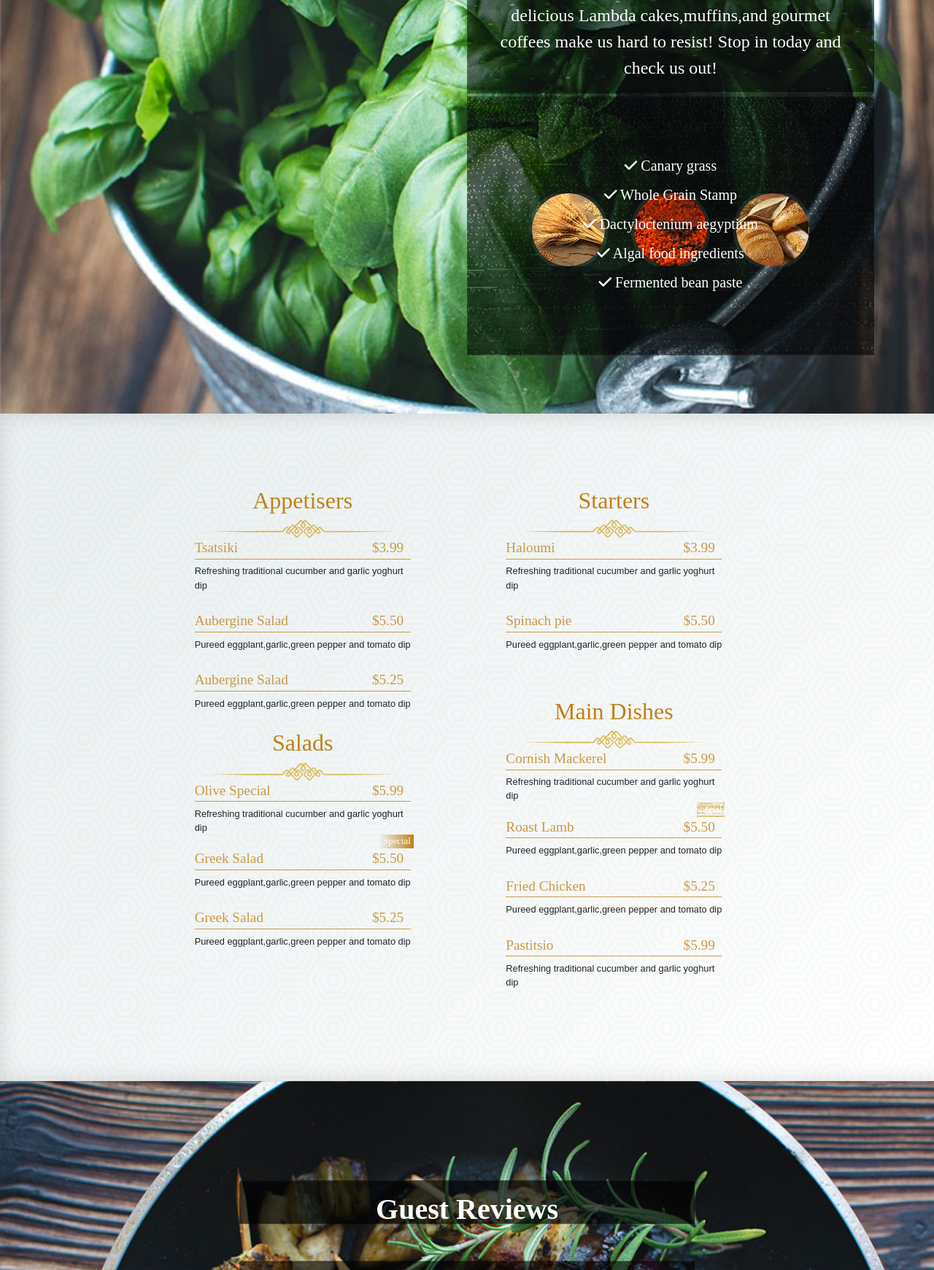
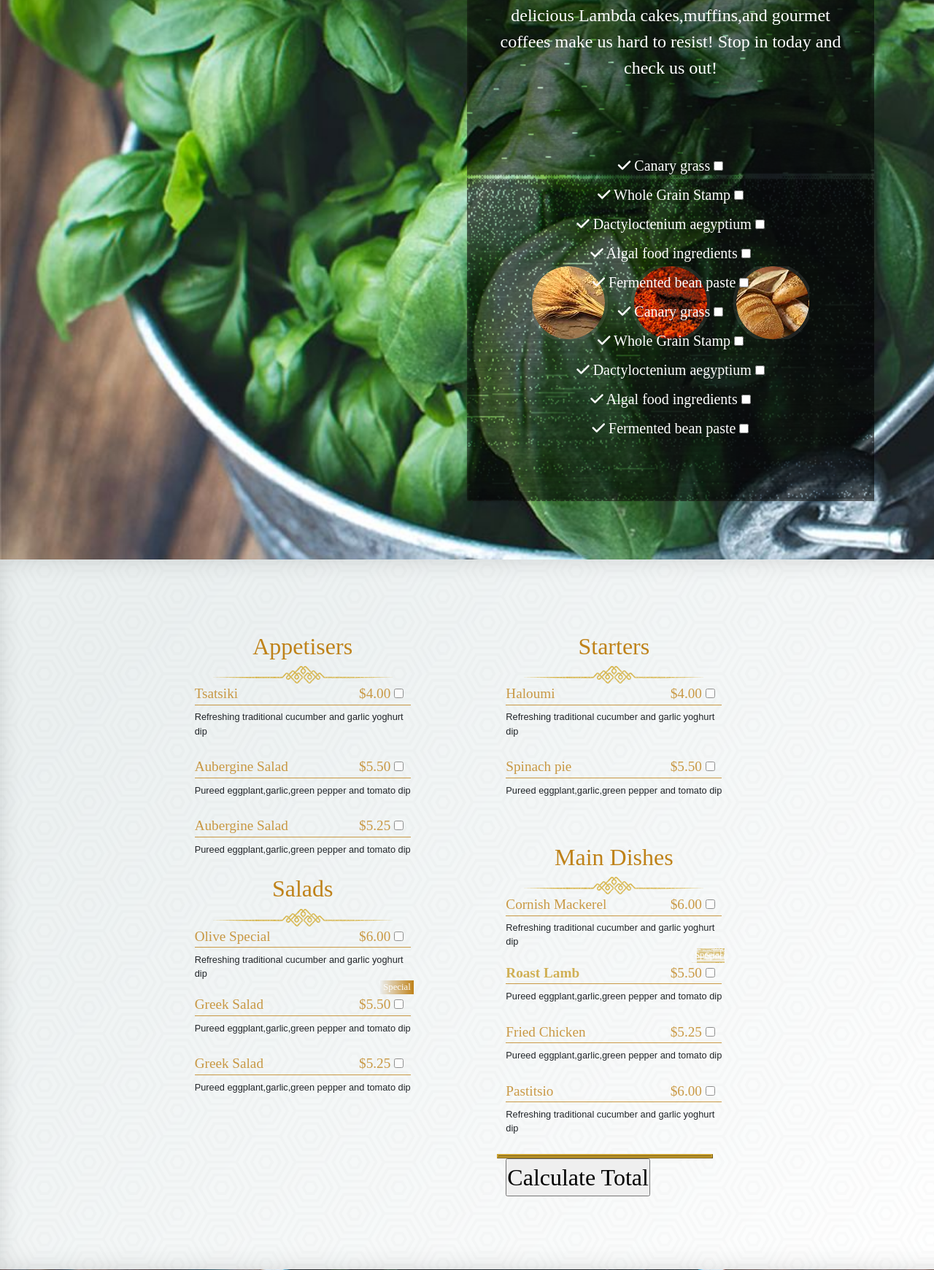
Before and after one commit to Realise-Formation-Digital/22.04-Project-Restaurant, a PHP site: page / in a window 1280 px wide. Shown: the part 2000-3741 px from the top of the page at 73% size. Run offline with PHP 8.4, Linux system fonts and the light colour scheme.

Commit message:
coche menu

```diff
--- a/index.html
+++ b/index.html
@@ -91,14 +91,19 @@
 
                         <button id="button1" class=" btn btn-dark card-link me-4 col-4 col-md-2 rounded-0">BOOK A TABLE</button>
 
-                        <button id="button2" class="btn btn-light card-link col-4 col-md-2 rounded-0 text-white">SEE THE MENU</button>
+
+
+
+                        <button type="button" class="btn btn-dark card-link col-4 col-md-2 rounded-0 text-white " data-toggle="modal" data-target="#exampleModalLong">SEE THE MENU</button>
+
+
+
+
+
 
                     </div>
-
                 </div>
-
             </div>
-
         </section>
 
     </section>
@@ -154,11 +159,46 @@
                     <div id="ingre" class="card-img img fluid mt-5 mb-5 d-none d-lg-inline">
 
                         <ul id="listingre" class="list-unstyled">
-                            <li><i class="fa-solid fa-check"></i> Canary grass</li>
-                            <li><i class="fa-solid fa-check"></i> Whole Grain Stamp</li>
-                            <li><i class="fa-solid fa-check"></i> Dactyloctenium aegyptium</li>
-                            <li><i class="fa-solid fa-check"></i> Algal food ingredients</li>
-                            <li><i class="fa-solid fa-check"></i> Fermented bean paste</li>
+                            <li>
+                                <i class="fa-solid fa-check"></i> Canary grass
+                                <input type="checkbox" id="checkbox_1" onclick="sommePrix()" name="Price" value="1">
+                            </li>
+                            <li>
+                                <i class="fa-solid fa-check"></i> Whole Grain Stamp
+                                <input type="checkbox" id="checkbox_1" onclick="sommePrix()" name="Price" value="1">
+                            </li>
+                            <li>
+                                <i class="fa-solid fa-check"></i> Dactyloctenium aegyptium
+                                <input type="checkbox" id="checkbox_1" onclick="sommePrix()" name="Price" value="1">
+                            </li>
+                            <li>
+                                <i class="fa-solid fa-check"></i> Algal food ingredients
+                                <input type="checkbox" id="checkbox_1" onclick="sommePrix()" name="Price" value="1">
+                            </li>
+                            <li>
+                                <i class="fa-solid fa-check"></i> Fermented bean paste
+                                <input type="checkbox" id="checkbox_1" onclick="sommePrix()" name="Price" value="1">
+                            </li>
+                            <li>
+                                <i class="fa-solid fa-check"></i> Canary grass
+                                <input type="checkbox" id="checkbox_1" onclick="sommePrix()" name="Price" value="1">
+                            </li>
+                            <li>
+                                <i class="fa-solid fa-check"></i> Whole Grain Stamp
+                                <input type="checkbox" id="checkbox_1" onclick="sommePrix()" name="Price" value="1">
+                            </li>
+                            <li>
+                                <i class="fa-solid fa-check"></i> Dactyloctenium aegyptium
+                                <input type="checkbox" id="checkbox_1" onclick="sommePrix()" name="Price" value="1">
+                            </li>
+                            <li>
+                                <i class="fa-solid fa-check"></i> Algal food ingredients
+                                <input type="checkbox" id="checkbox_1" onclick="sommePrix()" name="Price" value="1">
+                            </li>
+                            <li>
+                                <i class="fa-solid fa-check"></i> Fermented bean paste
+                                <input type="checkbox" id="checkbox_1" onclick="sommePrix()" name="Price" value="1">
+                            </li>
                         </ul>
                     </div>
                 </div>
@@ -172,7 +212,7 @@
         <section class="section-menu">
             <!-- ce div est le grand container -->
             <div class="menu1 row justify-content-center ">
-                <!-- première colonne -->
+                <!-- première colonne ------------------------------------------------------------------------------------------------>
                 <div id="appetisers-salad"class="col-lg-3 col-10">
 
                     <div id="appetisers" class="appetisers ">
@@ -185,18 +225,24 @@
                         </div>
 
                         <div class="item-al d-flex justify-content-between gold-color">
-                            <span class="item-al-title ">Tsatsiki</span>
-                            <span class="item-al-price">$3.99</span>
+                            <span class="item-al-title">Tsatsiki</span>
+                            <span id="Price1" class="item-al-price">$4.00
+                                <input type="checkbox" id="checkbox_1" onclick="sommePrix()" name="Price" value="4.00">
+                            </span>
                         </div>
                         <div class="item-al-description font-normal">Refreshing traditional cucumber and garlic yoghurt dip</div>
                         <div class="item-al d-flex justify-content-between gold-color">
                             <span class="item-al-title">Aubergine Salad</span>
-                            <span class="item-al-price">$5.50</span>
+                            <span id="Price2" class="item-al-price">$5.50
+                                <input type="checkbox" id="checkbox_2" onclick="sommePrix()" name="Price" value="5.50">
+                            </span>
                         </div>
                         <div class="item-al-description font-normal">Pureed eggplant,garlic,green pepper and tomato dip</div>
                         <div class="item-al d-flex justify-content-between gold-color">
                             <span class="item-al-title">Aubergine Salad</span>
-                            <span class="item-al-price">$5.25</span>
+                            <span id="Price3" class="item-al-price">$5.25
+                                <input type="checkbox" id="checkbox_3" onclick="sommePrix()" name="Price" value="5.25">
+                            </span>
                         </div>
                         <div class="item-al-description">Pureed eggplant,garlic,green pepper and tomato dip</div>
 
@@ -212,7 +258,9 @@
                         </div>
                         <div class="item-al d-flex justify-content-between gold-color">
                             <span class="item-al-title">Olive Special</span>
-                            <span class="item-al-price">$5.99</span>
+                            <span id="Price4" class="item-al-price">$6.00
+                                <input type="checkbox" id="checkbox_4" onclick="sommePrix()" name="Price" value="6.00">
+                            </span>
                         </div>
                         <div id="olive-special-description" class="item-al-description">
                             Refreshing traditional cucumber and garlic yoghurt dip
@@ -226,14 +274,18 @@
                         </div>
                         <div class="item-al d-flex justify-content-between gold-color">
                             <span class="item-al-title">Greek Salad</span>
-                            <span class="item-al-price">$5.50</span>
+                            <span id="Price5" class="item-al-price">$5.50
+                                <input type="checkbox" id="checkbox_5" onclick="sommePrix()" name="Price" value="5.50">
+                            </span>
                         </div>
                         <div class="item-al-description">
                             Pureed eggplant,garlic,green pepper and tomato dip
                         </div>
                         <div class="item-al d-flex justify-content-between gold-color">
                             <span class="item-al-title">Greek Salad</span>
-                            <span class="item-al-price">$5.25</span>
+                            <span id="Price6" class="item-al-price">$5.25
+                                <input type="checkbox" id="checkbox_6" onclick="sommePrix()" name="Price" value="5.25">
+                            </span>
                         </div>
                         <div class="item-al-description">
                             Pureed eggplant,garlic,green pepper and tomato dip
@@ -243,7 +295,7 @@
 
                 <!-- cet espace me permet de garder un espace entre les deux colonnes -->
                 <div id="espace" class="col-1"></div>
-                    <!-- le div suivant représente la deuxieme colonne -->
+                    <!-- le div suivant représente la deuxieme colonne --------------------------------------------------------->
                 <div id="starters-menu"class="col-lg-3 col-10">
 
                 <div id="starters" class="Starters">
@@ -256,14 +308,18 @@
                     </div>
                     <div class="item-al d-flex justify-content-between gold-color">
                         <span class="item-al-title">Haloumi</span>
-                        <span class="item-al-price">$3.99</span>
+                        <span id="Price7" class="item-al-price">$4.00
+                            <input type="checkbox" id="checkbox_7" onclick="sommePrix()" name="Price" value="4.00">
+                        </span>
                     </div>
                     <div class="item-al-description">
                         Refreshing traditional cucumber and garlic yoghurt dip
                     </div>
                     <div class="item-al d-flex justify-content-between gold-color">
                         <span class="item-al-title">Spinach pie</span>
-                        <span class="item-al-price">$5.50</span>
+                        <span id="Price8" class="item-al-price">$5.50
+                            <input type="checkbox" id="checkbox_8" onclick="sommePrix()" name="Price" value="5.50">
+                        </span>
                     </div>
                     <div class="item-al-description">
                         Pureed eggplant,garlic,green pepper and tomato dip
@@ -281,7 +337,9 @@
                     </div>
                     <div class="item-al d-flex justify-content-between gold-color">
                         <span class="item-al-title">Cornish Mackerel</span>
-                        <span class="item-al-price">$5.99</span>
+                        <span id="Price9" class="item-al-price">$6.00
+                            <input type="checkbox" id="checkbox_9" onclick="sommePrix()" name="Price" value="6.00">
+                        </span>
                     </div>
                     <div id="item-al-mackerel" class="item-al-description">
                         Refreshing traditional cucumber and garlic yoghurt dip
@@ -294,8 +352,11 @@
                             </div>
                         </div>
                         <div class="item-al d-flex justify-content-between gold-color">
-                            <span id="roast-lamb-title" class="item-al-title">Roast Lamb</span>
-                            <span class="item-al-price">$5.50</span>
+                            <label for="checkbox9_id" id="roast-lamb-title" class="item-al-title">Roast Lamb</label>
+                            <span id="Price10" class="item-al-price">$5.50
+                                <input type="checkbox" id="checkbox_10" onclick="sommePrix()" name="Price" value="5.50">
+                            </span>
+
                         </div>
                         <div class="item-al-description">
                             Pureed eggplant,garlic,green pepper and tomato dip
@@ -304,23 +365,32 @@
                     </div>
 
                     <div class="item-al d-flex justify-content-between gold-color">
-                        <span class="item-al-title">Fried Chicken</span>
-                        <span class="item-al-price">$5.25</span>
+                        <span id="Price11" class="item-al-title">Fried Chicken</span>
+                        <span class="item-al-price">$5.25
+                            <input type="checkbox" onclick="sommePrix()" name="Price" id="checkbox_11" value="5.25">
+                        </span>
+
                     </div>
                     <div class="item-al-description">
                         Pureed eggplant,garlic,green pepper and tomato dip
                     </div>
                     <div class="item-al d-flex justify-content-between gold-color">
-                        <span class="item-al-title">Pastitsio</span>
-                        <span class="item-al-price">$5.99</span>
+                        <span id="Price12" class="item-al-title">Pastitsio</span>
+                        <span class="item-al-price">$6.00
+                            <input type="checkbox" id="checkbox_12" onclick="sommePrix()" name="Price" value="6.00">
+                        </span>
                     </div>
                     <div class="item-al-description">
                         Refreshing traditional cucumber and garlic yoghurt dip
                     </div>
+                    <div class="row align-items-center" id="resultat" style="border-style:ridge; border-color:rgb(200, 159, 45);"></div>
                 </div>
+                <div class= "buttonDiv">
+                    <input type="button" class="button" value="Calculate Total" id="calcButton" onclick="afficherPrix()">
+                    </div>
             </div>
         </section>
-
+<!-- ------------------------------------------------------------------------------------------------------------------- -->
 
 
     <section  class="img-fluid plat">
@@ -492,7 +562,7 @@
 
                     <!-- colonne 1 -->
                     <!--Revise code erreur!-->
-                    <div class="box  col-10 col-md-3 ">
+                    <div class="col-10 col-md-3 ">
                         <div id="about-us">
 
                             <h3 class="h3footer">About Us</h3>
@@ -516,7 +586,7 @@
 
                 <!-- colonne 2 -->
 
-                    <div id="openning-hours" class="box col-10 col-md-3 ">
+                    <div id="openning-hours" class="col-10 col-md-3 ">
 
                         <h3 class="h3footer">Openning Hours</h3>
 
@@ -539,7 +609,7 @@
                     </div>
 
                     <!-- colonne 3 -->
-                    <div id="our-location" class="box col-10 col-md-3 ">
+                    <div id="our-location" class="col-10 col-md-3 ">
 
                         <h3 class="h3footer">Our Location</h3>
 
@@ -566,7 +636,7 @@
         </footer>
 
     </section>
-
+    <script src="main.js"></script>
     <script src="https://cdn.jsdelivr.net/npm/bootstrap@5.1.3/dist/js/bootstrap.bundle.min.js" integrity="sha384-ka7Sk0Gln4gmtz2MlQnikT1wXgYsOg+OMhuP+IlRH9sENBO0LRn5q+8nbTov4+1p" crossorigin="anonymous"></script>
 
 </body>
--- a/main.css
+++ b/main.css
@@ -127,12 +127,6 @@
     opacity: 0.8;
 }
 
-#button2 {
-    background-color: rgba(255, 255, 255, 0.5);
-    border: none !important;
-}
-
-
 /*Responsivite de la page*/
 @media only screen and (max-width: 768px) {
     #h1 {
@@ -187,6 +181,9 @@
     #about-grandeur{
         width: 150px;
     }
+.box {
+    left: 10rem;
+}
 }
 #img-card {
     background-image: url(images/Text\ Background.png);
@@ -388,3 +385,6 @@ footer{
     line-height: 2;
     font-size: 20px;
 }
+#item-al-price {
+    left: 20vh;
+}
--- /dev/null
+++ b/main.js
@@ -0,0 +1,33 @@
+function sommePrix(){
+
+    let resultat = document.getElementById('resultat').innerText;
+    resultat.innerHTML = parseFloat(resultat)
+    let Montableau = document.getElementsByName('Price')
+    // Montableau = parseFloat(Montableau.value)
+    let totalPrix = 0
+
+   for ( i = 0; i < Montableau.length; i++) {
+        if (Montableau[i].checked){
+        totalPrix += parseFloat(Montableau[i].value)
+        resultat.innerText = totalPrix
+
+        }
+
+    else {
+        document.getElementById('resultat').innerText = ""
+    }
+
+   }
+   console.log(totalPrix)
+   return totalPrix
+}
+
+
+total = resultat
+
+console.log()
+
+function afficherPrix(){
+    total = sommePrix()
+    resultat.innerText = total + ' CHF'
+   }
```
